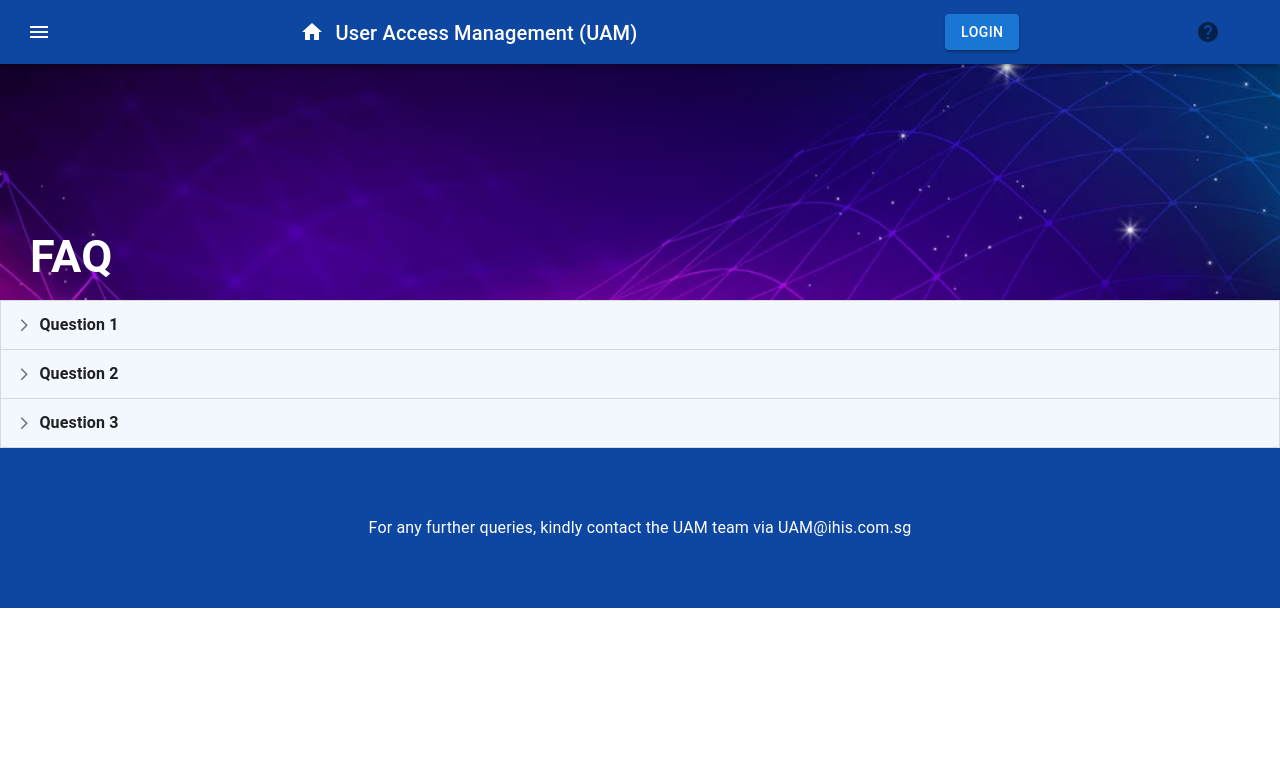
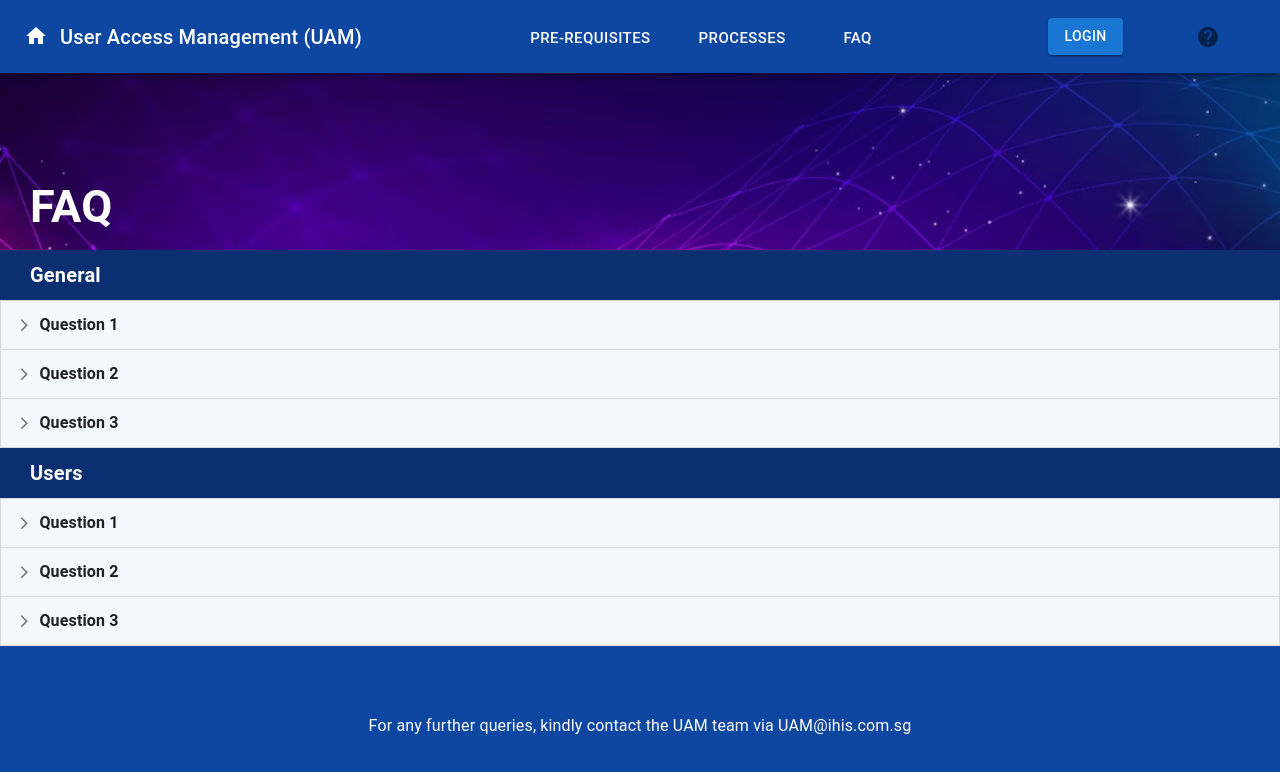
Before and after one commit to Jeromeoui/UAMFront, a React (Create React App) app: page /faq in a window 1280 px wide. Shown: the top 772 px of the page. Built offline with nearby package versions, Linux system fonts and the light colour scheme.

Commit message:
AppBar updated, Adapted to large and medium screens
TO DO:
-Add features to HomePage

```diff
--- a/src/components/BackToTop.js
+++ b/src/components/BackToTop.js
@@ -9,7 +9,7 @@ export default function BackToTopButton () {
       const handleScroll = () => {
         const scrollTop = window.pageYOffset;
 
-        if (scrollTop > 300) {
+        if (scrollTop > 100) {
           setIsVisible(true);
         } else {
           setIsVisible(false);
--- a/src/components/FAQ.js
+++ b/src/components/FAQ.js
@@ -1,11 +1,36 @@
 import PageHeader from "./PageHeader";
 import QnA from "./QnA";
+import { Category } from "./QnA";
 
 export default function FAQ() {
     const qData = [
         {
             qn: 'Question 1',
-            ans: `HAHALorem ipsum dolor sit amet, consectetur adipiscing elit. Suspendisse
+            ans: `Lorem ipsum dolor sit amet, consectetur adipiscing elit. Suspendisse
+            malesuada lacus ex, sit amet blandit leo lobortis eget. Lorem ipsum dolor
+            sit amet, consectetur adipiscing elit. Suspendisse malesuada lacus ex,
+            sit amet blandit leo lobortis eget.`,
+        },
+        {
+            qn: 'Question 2',
+            ans: `Lorem ipsum dolor sit amet, consectetur adipiscing elit. Suspendisse
+            malesuada lacus ex, sit amet blandit leo lobortis eget. Lorem ipsum dolor
+            sit amet, consectetur adipiscing elit. Suspendisse malesuada lacus ex,
+            sit amet blandit leo lobortis eget.`,
+        },
+        {
+            qn: 'Question 3',
+            ans: `Lorem ipsum dolor sit amet, consectetur adipiscing elit. Suspendisse
+            malesuada lacus ex, sit amet blandit leo lobortis eget. Lorem ipsum dolor
+            sit amet, consectetur adipiscing elit. Suspendisse malesuada lacus ex,
+            sit amet blandit leo lobortis eget.`,
+        },
+    ];
+
+    const qData2 = [
+        {
+            qn: 'Question 1',
+            ans: `Lorem ipsum dolor sit amet, consectetur adipiscing elit. Suspendisse
             malesuada lacus ex, sit amet blandit leo lobortis eget. Lorem ipsum dolor
             sit amet, consectetur adipiscing elit. Suspendisse malesuada lacus ex,
             sit amet blandit leo lobortis eget.`,
@@ -29,7 +54,10 @@ export default function FAQ() {
     return (
         <div>
             <PageHeader title='FAQ'/>
+            <Category name='General'/>
             <QnA data={qData}/>
+            <Category name='Users'/>
+            <QnA data={qData2}/>
         </div>
     );
 }
--- a/src/components/Header.js
+++ b/src/components/Header.js
@@ -5,62 +5,31 @@ import Box from '@mui/material/Box';
 import Toolbar from '@mui/material/Toolbar';
 import IconButton from '@mui/material/IconButton';
 import Typography from '@mui/material/Typography';
-import InputBase from '@mui/material/InputBase';
-import MenuIcon from '@mui/icons-material/Menu';
-import SearchIcon from '@mui/icons-material/Search';
+
 import Button from '@mui/material/Button';
 import Grid from '@mui/material/Grid';
 import HelpIcon from '@mui/icons-material/Help'
 import { useMediaQuery } from '@mui/material';
-import SideMenu from './SideMenu';
+
 
 import { Link } from 'react-router-dom';
 import HomeIcon from '@mui/icons-material/Home';
+import { responsiveFontSizes, createTheme, ThemeProvider } from '@mui/material/styles';
 
-const Search = styled('div')(({ theme }) => ({
-  position: 'relative',
-  borderRadius: theme.shape.borderRadius,
-  backgroundColor: alpha(theme.palette.common.white, 0.15),
-  '&:hover': {
-    backgroundColor: alpha(theme.palette.common.white, 0.25),
+const pages = [
+  {
+    title: 'Pre-Requisites',
+    url: '/prereqs',
   },
-  marginRight: theme.spacing(50),
-  marginLeft: 'auto',
-  width: '1000px',
-  [theme.breakpoints.up('sm')]: {
-    marginLeft: theme.spacing(1),
-    width: '100%',
+  {
+    title: 'Processes',
+    url: '/processes',
   },
-}));
-
-const SearchIconWrapper = styled('div')(({ theme }) => ({
-  padding: theme.spacing(0, 2),
-  height: '100%',
-  position: 'absolute',
-  pointerEvents: 'none',
-  display: 'flex',
-  alignItems: 'center',
-  justifyContent: 'center',
-
-}));
-
-const StyledInputBase = styled(InputBase)(({ theme }) => ({
-  color: 'inherit',
-  '& .MuiInputBase-input': {
-    padding: theme.spacing(1, 1, 1, 0),
-    // vertical padding + font size from searchIcon
-    paddingLeft: `calc(1em + ${theme.spacing(4)})`,
-
-    transition: theme.transitions.create('width'),
-    width: '100%',
-    [theme.breakpoints.up('md')]: {
-      width: '41ch',
-      '&:focus': {
-        width: '45ch',
-      },
-    },
+  {
+    title: 'FAQ',
+    url: '/faq',
   },
-}));
+];
 
 export default function SearchAppBar({onMenuClick}) {
   const isWindowMaximized = useMediaQuery('(min-width: 960px)');
@@ -75,19 +44,7 @@ export default function SearchAppBar({onMenuClick}) {
             direction="row"
             justifyContent="space-between"
             alignItems="center">
-            <Grid item xs={1}>
-                <IconButton
-                    size="large"
-                    edge="start"
-                    color="inherit"
-                    aria-label="open drawer"
-                    sx={{ mr: 2 }}
-                    style={{ marginLeft : isXlScreen ? '-100px ': '-50px' }}
-                    onClick={onMenuClick}
-                >
-                    <MenuIcon />
-                </IconButton>
-            </Grid>
+
         <Grid item xs={7} md={4}>
           <Link to="/" style={{ textDecoration: 'none', color: 'white', display: 'flex',
           '&:hover': {
@@ -102,7 +59,7 @@ export default function SearchAppBar({onMenuClick}) {
           <Grid item>
             <Typography
                 variant="h6"
-                style={{ marginTop: '1px' }}
+                style={{ marginTop: '1px', fontSize: '20px' }}
                 noWrap component="div"
                 // style={{ marginLeft : isXlScreen ? '-100px ': '-200px' }}
                 sx={{ flexGrow: 1 }}>
@@ -112,20 +69,24 @@ export default function SearchAppBar({onMenuClick}) {
             </Grid>
           </Link>
         </Grid>
-        {/* {isWindowMaximized && (
-          <Grid item xs={3}>
-            <Search>
-              <SearchIconWrapper>
-                <SearchIcon />
-              </SearchIconWrapper>
-              <StyledInputBase
-                placeholder="Search…"
-                inputProps={{ 'aria-label': 'search' }}
-                style={{ textAlign : "left"}}
-              />
-            </Search>
+        {isWindowMaximized && (
+          <Grid item xs={3} md={4}>
+            <Box sx={{ flexGrow: 1, display: { xs: "none", md: "flex", lg: "flex" }}}>
+            {pages.map((page) => (
+              <Button
+                key={page}
+                sx={{ my: 2, mx: {md: 0, lg: 2}, color: "white", display: "block",
+                fontSize: {md: "14px", lg: "15px"},
+                marginTop: '19px' }}
+                component='a'
+                href={page.url}
+              >
+                {page.title}
+              </Button>
+            ))}
+          </Box>
           </Grid>
-        )} */}
+        )}
         {isWindowMaximized && (
           <Grid item xs={1}>
               <Button variant="contained"
--- a/src/components/PageHeader.js
+++ b/src/components/PageHeader.js
@@ -6,7 +6,7 @@ export default function PageHeader(props) {
     const {title} = props;
     const containerStyles = {
         width: '100%',
-        height: '300px',
+        height: '250px',
         backgroundImage: `url(${require('./assets/PurpleDigitalNetwork1.jpg')})`,
         backgroundSize: 'cover',
         backgroundPosition: 'center',
--- a/src/components/QnA.js
+++ b/src/components/QnA.js
@@ -5,6 +5,7 @@ import MuiAccordion from '@mui/material/Accordion';
 import MuiAccordionSummary from '@mui/material/AccordionSummary';
 import MuiAccordionDetails from '@mui/material/AccordionDetails';
 import Typography from '@mui/material/Typography';
+import { Box } from '@mui/system';
 
 const Accordion = styled((props) => (
   <MuiAccordion disableGutters elevation={0} square {...props} />
@@ -41,6 +42,8 @@ const AccordionDetails = styled(MuiAccordionDetails)(({ theme }) => ({
   padding: theme.spacing(2),
   borderTop: '1px solid rgba(0, 0, 0, .125)',
 }));
+
+
 
 export default function QnA(props) {
     const {data} = props;
@@ -79,3 +82,22 @@ export default function QnA(props) {
     </div>
   );
 }
+
+export function Category(props) {
+    const {name} = props;
+
+    return (
+        <div>
+            <Box style={{background: '#0B2F70', height: '50px', alignItems: 'center', display: 'flex'}}>
+            <Typography
+                style={{fontSize: '20px', fontWeight: 'bold'}}
+                color="white"
+                fontWeight="bold"
+                marginLeft="30px"
+                align="left">
+            {name}
+            </Typography>
+            </Box>
+        </div>
+    );
+}
```
